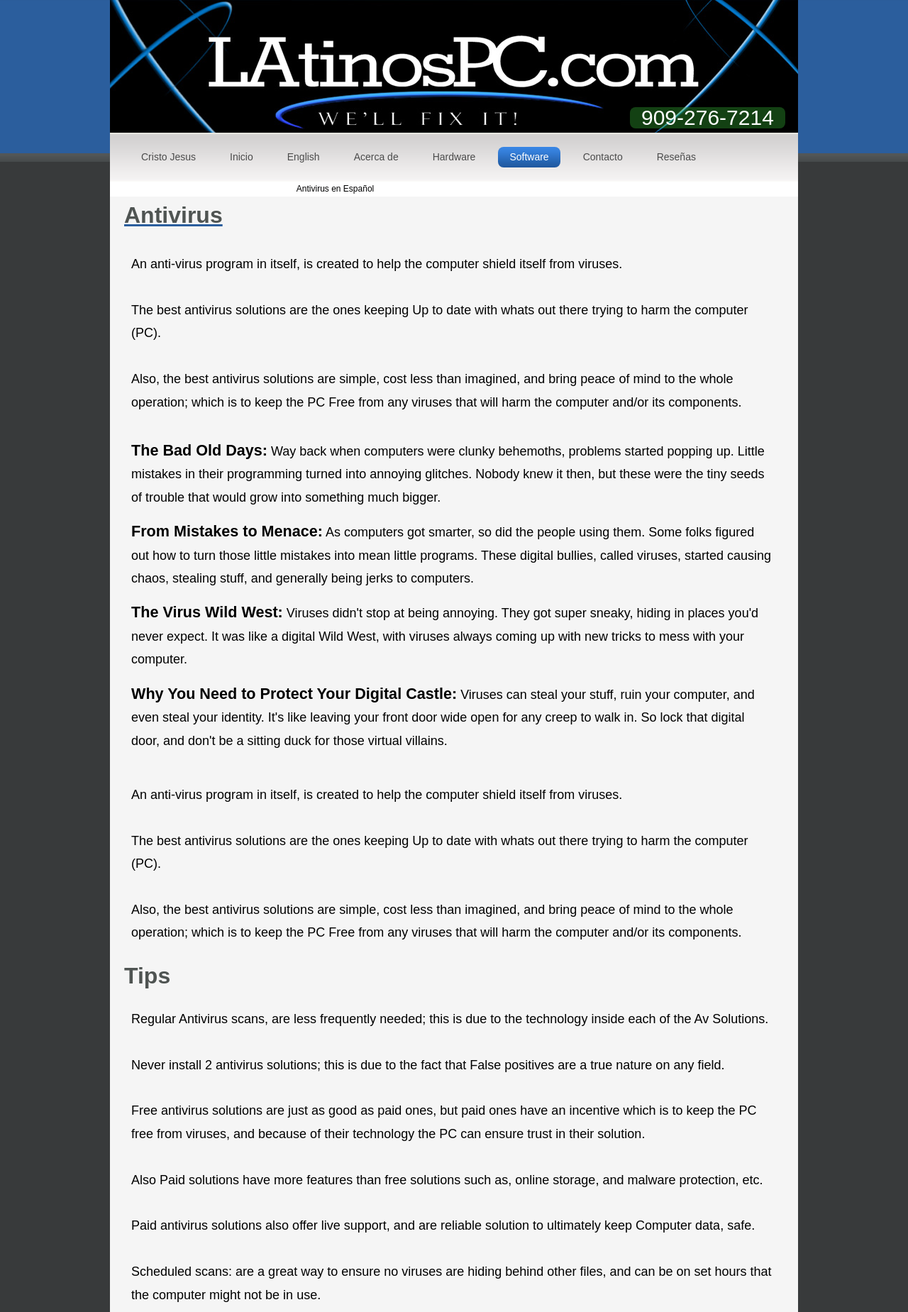
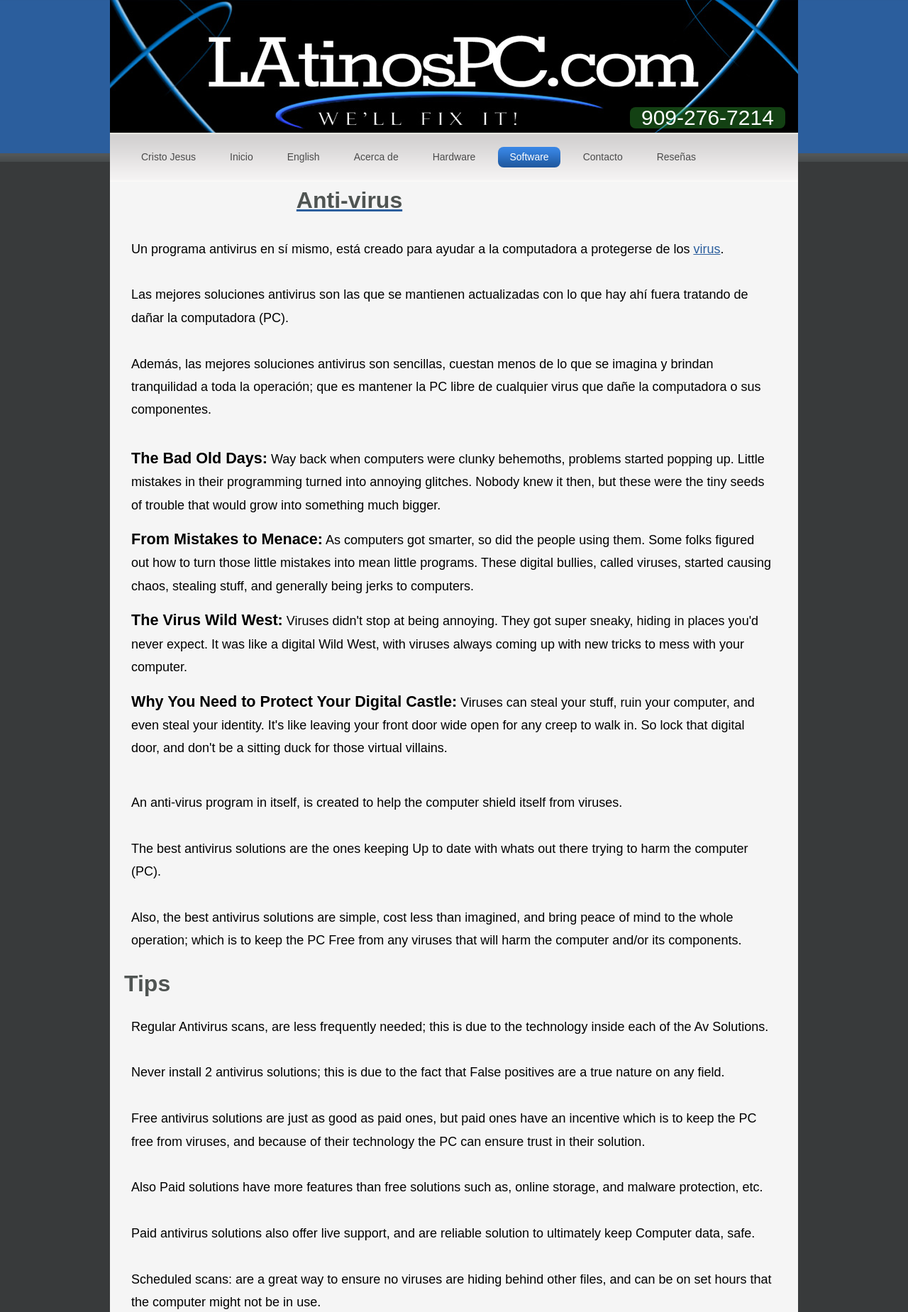
Before and after one commit to Omar27522/Work-on-This-as-a-template-for-the-new-site, a PHP site: the page made by español/software/antivirus/index.php in a window 1280 px wide. Shown: the part 86-1935 px from the top of the page at 71% size. Run offline with PHP 8.4, Linux system fonts and the light colour scheme.

Commit message:
AV
AV VARS

```diff
--- /dev/null
+++ b/español/software/antivirus/antivirus.php
@@ -0,0 +1,9 @@
+<?php
+$titulo = 'Anti-virus';
+$links = [''];
+$av = [
+    'Un programa antivirus en sí mismo, está creado para ayudar a la computadora a protegerse de los <a href="https://es.wikipedia.org/wiki/Virus_inform%C3%A1tico">virus</a>.',
+    'Las mejores soluciones antivirus son las que se mantienen actualizadas con lo que hay ahí fuera tratando de dañar la computadora (PC).',
+    'Además, las mejores soluciones antivirus son sencillas, cuestan menos de lo que se imagina y brindan tranquilidad a toda la operación; que es mantener la PC libre de cualquier virus que dañe la computadora o sus componentes.'
+  ];
+?>
--- a/español/software/antivirus/index.php
+++ b/español/software/antivirus/index.php
@@ -7,7 +7,8 @@ $directoryPath = '../../../';
 include ('../../../include/_code/pagina.php');
 
     function content(){
-        echo'Antivirus en Español'; //This first echo shifts the <h2> to the left. once deleted it goes back with indentation.
+        //echo'Antivirus en Español'; This first echo shifts the <h2> to the left. once deleted it goes back with indentation.
+        include_once('./antivirus.php');
         include ('../../../include/_works/_software/antivirus.php');
     }
 ?>
--- a/include/_works/_software/antivirus.php
+++ b/include/_works/_software/antivirus.php
@@ -1,13 +1,9 @@
 
 <article class="hero4">
 <div class=" fullbar"><div style="display:inline-block;">
-<a href="../#ps2"><h2 id="title"style="text-align:center;">Antivirus</h2></a></div>
-<p tabindex="0" class="selection">An anti-virus program in itself, is created to help the computer shield itself from
-    viruses.<br /><br />
-    The best antivirus solutions are the ones keeping Up to date with whats out there trying to harm the computer
-    (PC).<br /><br />
-    Also, the best antivirus solutions are simple, cost less than imagined, and bring peace of mind to the whole
-    operation; which is to keep the PC Free from any viruses that will harm the computer and/or its components.
+<a href="../#ps2"><h2 id="title"style="text-align:center;"><?= empty($title) ? $titulo : $title; ?></h2></a></div>
+<p tabindex="0" class="selection">
+    <?= $av[0]; ?><br /><br /><?= $av[1]; ?><br /><br /><?= $av[2]; ?>
 </p>
     <section tabindex="0" class="selection">
 <p><strong>The Bad Old Days:</strong> Way back when computers were clunky behemoths, problems started popping up. Little mistakes in their programming turned into annoying glitches. Nobody knew it then, but these were the tiny seeds of trouble that would grow into something much bigger.</p>
--- a/software/antivirus/index.php
+++ b/software/antivirus/index.php
@@ -8,6 +8,8 @@ include ('../../include/_code/page.php');
 
     function content(){
         //echo'Antivirus'; //This first echo shifts the <h2> to the left. once deleted it goes back with indentation.
+        $sw = 'en';
+        include_once('./antivirus.php');
         include ('../../include/_works/_software/antivirus.php');
     }
 ?>
```
Also changed, not shown: software/antivirus/antivirus.php (added, +8 -0 lines).
